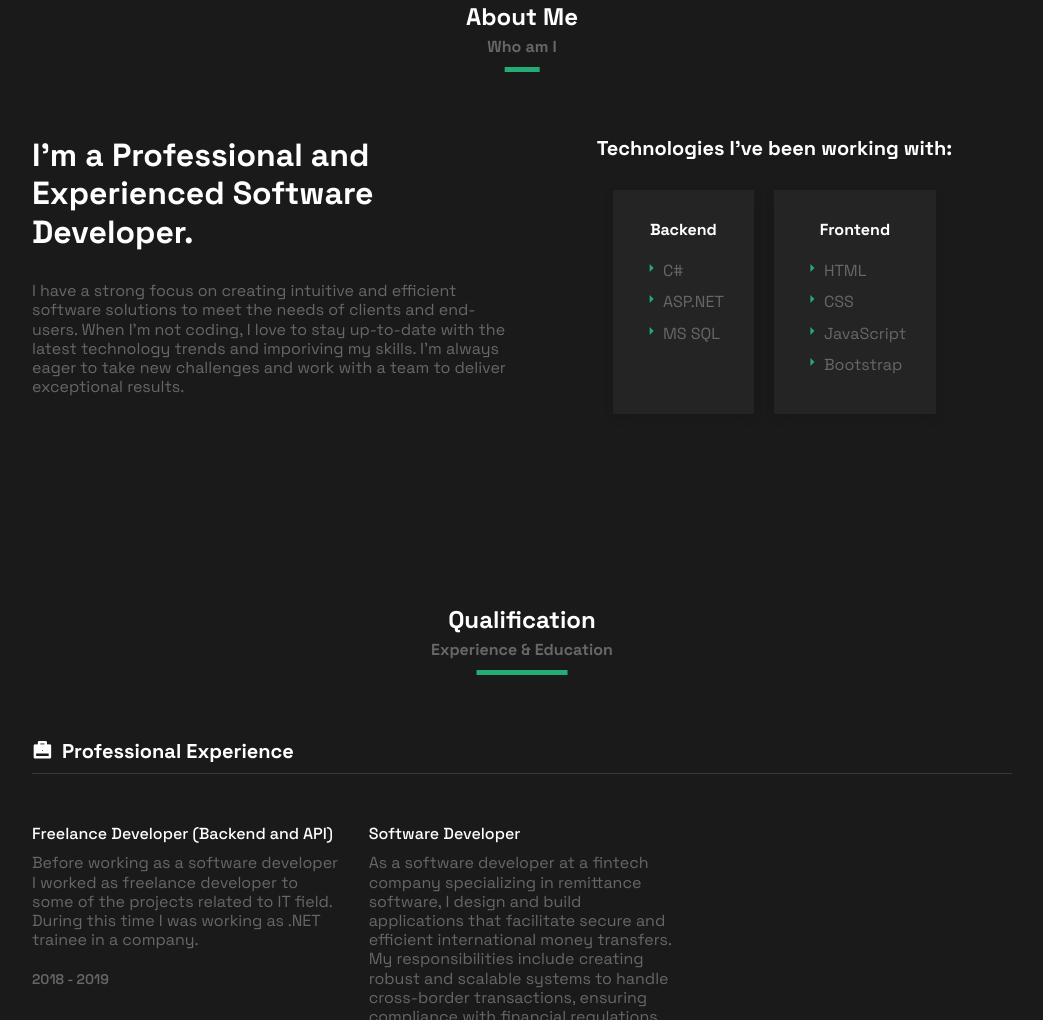
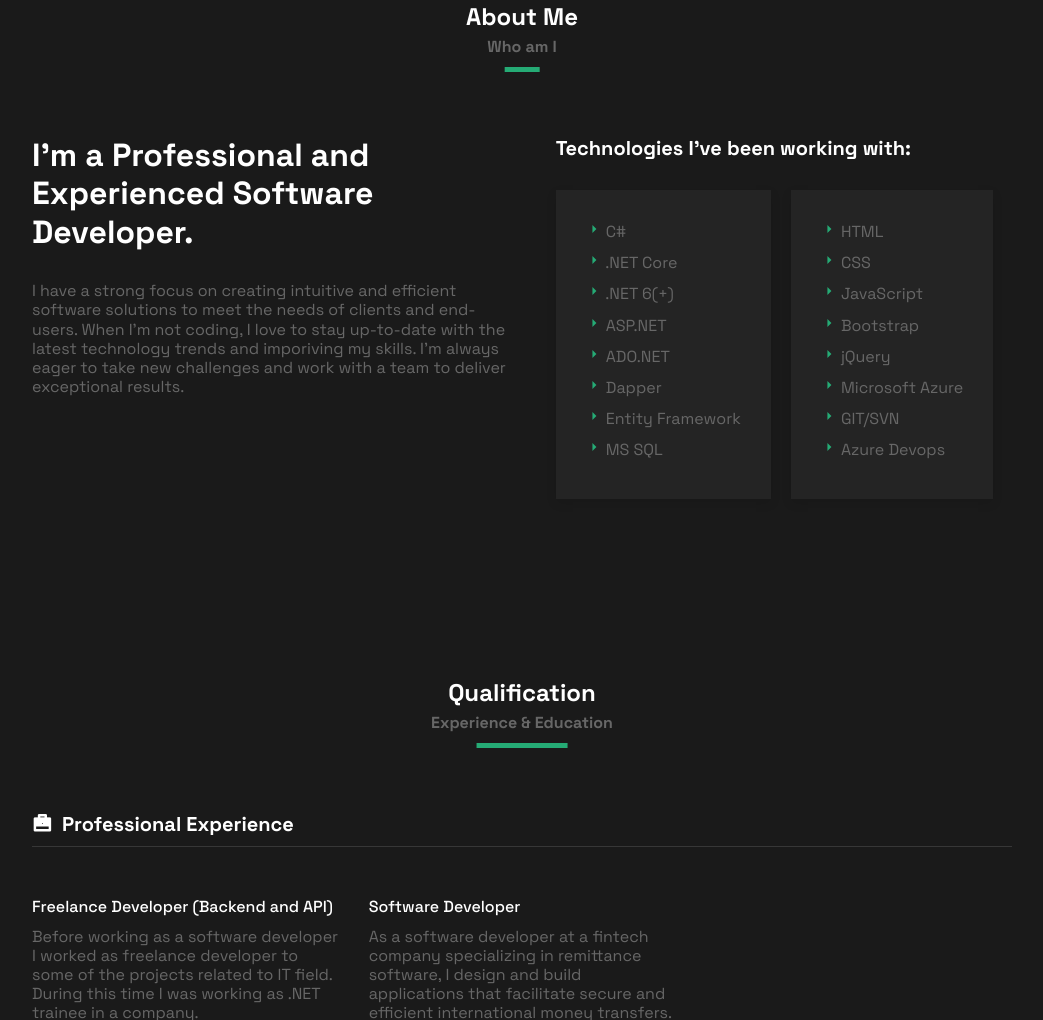
Before and after one commit to lokeshbanskota/Portfolio, a plain HTML site: page index.html in a window 1280 px wide. Shown: the part 927-1947 px from the top of the page, without its empty margins (118-1161 px from the left). Drawn offline with nearby package versions, Linux system fonts and the light colour scheme.

Commit message:
fav icon

```diff
--- a/index.html
+++ b/index.html
@@ -5,7 +5,10 @@
     <meta charset="UTF-8">
     <meta http-equiv="X-UA-Compatible" content="IE=edge">
     <meta name="viewport" content="width=device-width, initial-scale=1.0">
-    <title>Lokesh Banskota</title>
+    <link rel="icon" href="assets/img/Lokeshico.ico">
+    <title>
+        Lokesh Banskota
+    </title>
     <!--=================== Google Fonts ====================-->
     <link rel="preconnect" href="https://fonts.googleapis.com">
     <link rel="preconnect" href="https://fonts.gstatic.com" crossorigin>
@@ -113,12 +116,23 @@
                         <h3 class="skills__title">Technologies I've been working with:</h3>
                         <div class="skills__wrapper">
                             <div class="skills__content">
-                                <h4 class="skills__subtitle">Backend</h4>
+                               <!--  <h4 class="skills__subtitle">Backend</h4>-->
                                 <ul class="skills__list">
                                     <li class="skills__item"><i class="ri-arrow-right-s-fill"></i>
                                         C#</li>
-                                     <li class="skills__item"><i class="ri-arrow-right-s-fill"></i>
-                                        ASP.NET</li>
+                                        <li class="skills__item"><i class="ri-arrow-right-s-fill"></i>
+                                            .NET Core</li>
+                                            <li class="skills__item"><i class="ri-arrow-right-s-fill"></i>
+                                                .NET 6(+)</li>
+                                                <li class="skills__item"><i class="ri-arrow-right-s-fill"></i>
+                                                    ASP.NET</li>
+                                                <li class="skills__item"><i class="ri-arrow-right-s-fill"></i>
+                                                    ADO.NET</li>
+                                                    <li class="skills__item"><i class="ri-arrow-right-s-fill"></i>
+                                                        Dapper</li>
+                                                        <li class="skills__item"><i class="ri-arrow-right-s-fill"></i>
+                                                            Entity Framework</li>
+
                                     <!-- <li class="skills__item"><i class="ri-arrow-right-s-fill"></i>
                                         Node.js</li> -->
                                     <!-- <li class="skills__item"><i class="ri-arrow-right-s-fill"></i>
@@ -129,7 +143,7 @@
                                 </ul>
                             </div>
                             <div class="skills__content">
-                                <h4 class="skills__subtitle">Frontend</h4>
+                               <!-- <h4 class="skills__subtitle">Frontend</h4> -->
                                 <ul class="skills__list">
                                     <li class="skills__item"><i class="ri-arrow-right-s-fill"></i>
                                         HTML</li>
@@ -139,6 +153,14 @@
                                         JavaScript</li>
                                     <li class="skills__item"><i class="ri-arrow-right-s-fill"></i>
                                         Bootstrap</li>
+                                        <li class="skills__item"><i class="ri-arrow-right-s-fill"></i>
+                                            jQuery</li>
+                                            <li class="skills__item"><i class="ri-arrow-right-s-fill"></i>
+                                                Microsoft Azure</li>
+                                                <li class="skills__item"><i class="ri-arrow-right-s-fill"></i>
+                                                    GIT/SVN</li>
+                                                    <li class="skills__item"><i class="ri-arrow-right-s-fill"></i>
+                                                        Azure Devops</li>
                                                                         <!-- <li class="skills__item"><i class="ri-arrow-right-s-fill"></i>
                                         Vue.js</li> -->
                                 </ul>
```
Also changed, not shown: assets/img/Lokeshico.ico (added).
